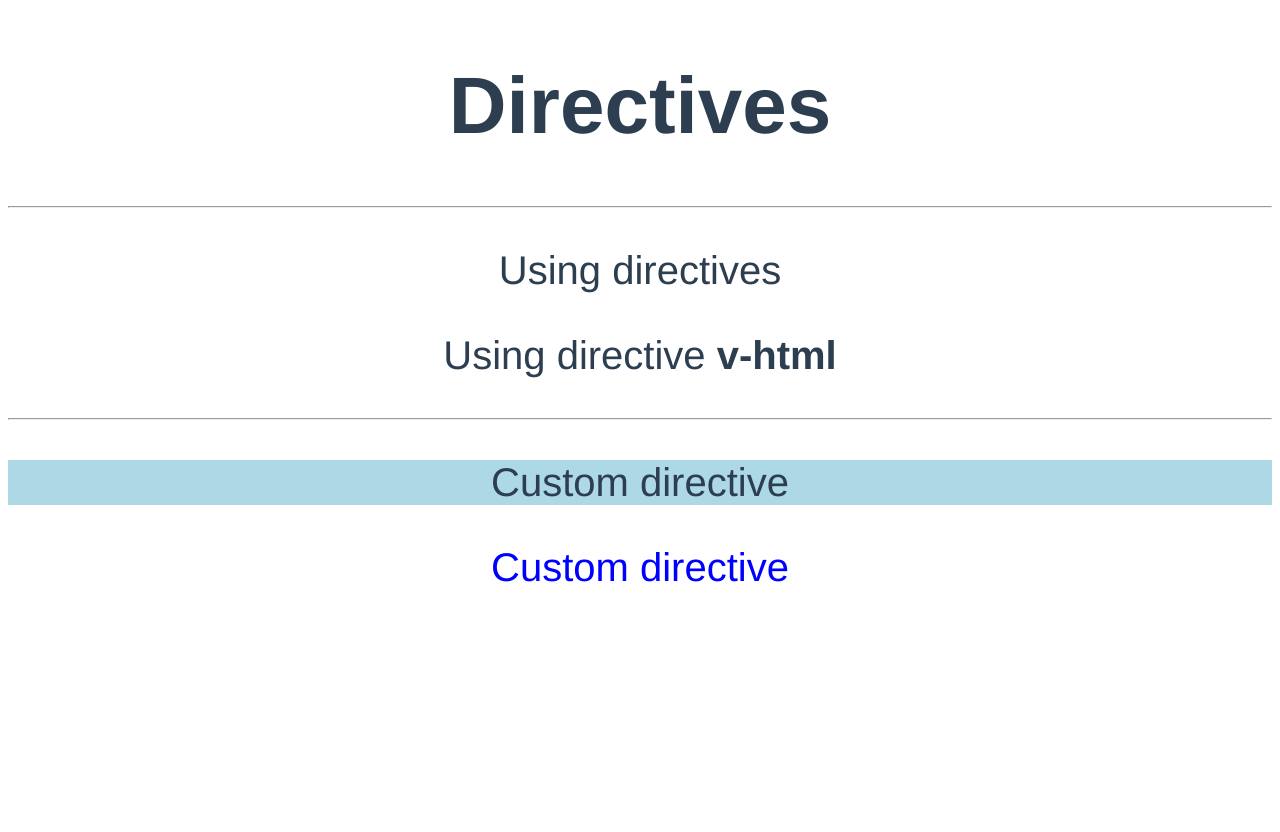
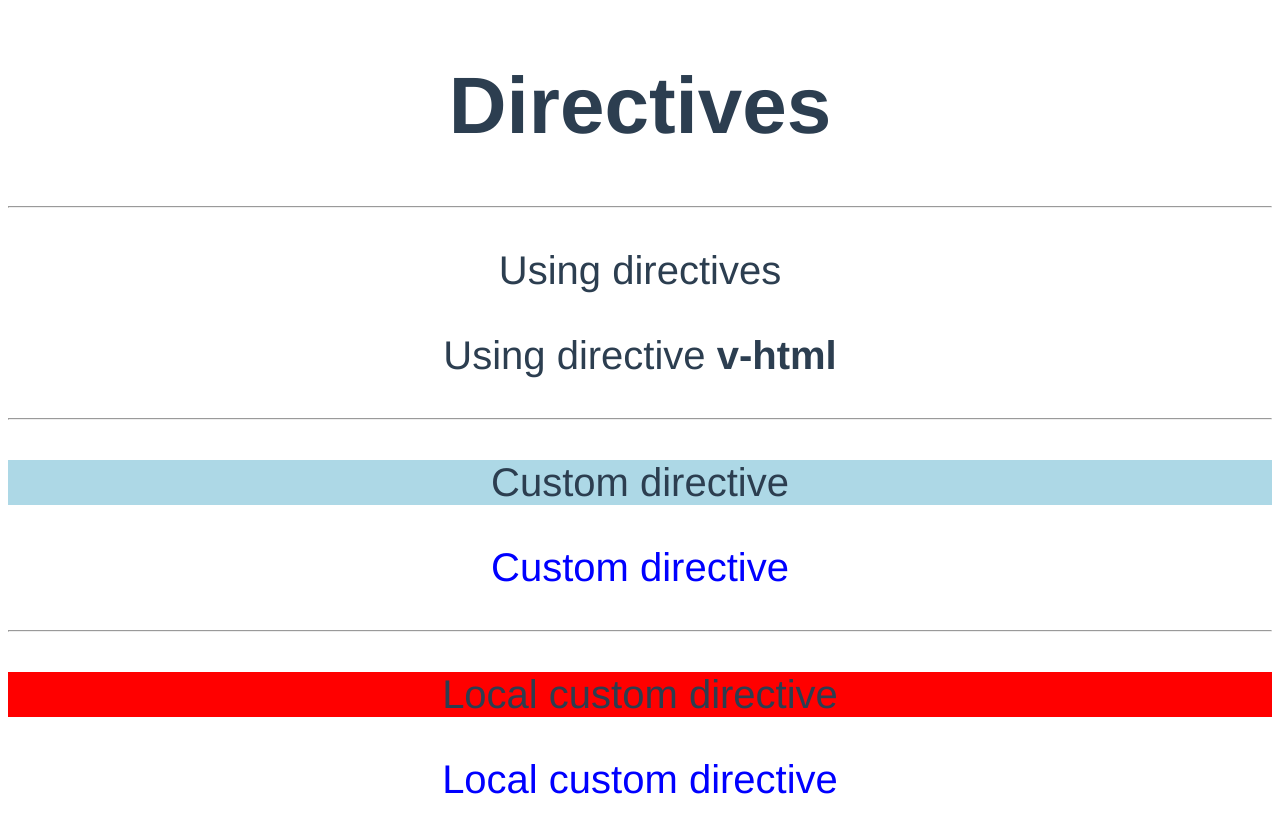
Before and after one commit to pedrosales/VueJS, a Vue app in the folder directives/directives-exercises/: page / in a window 1280 px wide. Shown: the top 832 px of the page. Before the commit the page ends 800 px from the top, so only its background shows below. Built offline with nearby package versions, Linux system fonts and the light colour scheme.

Commit message:
local custom directive

```diff
--- a/directives/directives-exercises/src/App.vue
+++ b/directives/directives-exercises/src/App.vue
@@ -7,7 +7,9 @@
     <hr />
     <p v-spotlight:background.delay="'lightblue'">Custom directive</p>
     <p v-spotlight.delay="color">Custom directive</p>
-
+    <hr />
+    <p v-localspotlight:background.delay="'red'">Local custom directive</p>
+    <p v-localspotlight.delay="color">Local custom directive</p>
     <!-- <p v-test:args.modifier1.modifier2.modifier3="value"></p> -->
   </div>
 </template>
@@ -15,6 +17,24 @@
 <script>
 export default {
   name: "App",
+  directives: {
+    localspotlight: {
+      bind(el, binding) {
+        // el.style.backgroundColor = "lightgreen"
+        let delay = 0;
+
+        if (binding.modifiers["delay"]) delay = 3000;
+
+        setTimeout(() => {
+          if (binding.arg === "background") {
+            el.style.backgroundColor = binding.value;
+          } else {
+            el.style.color = binding.value;
+          }
+        }, delay);
+      },
+    },
+  },
   data() {
     return {
       color: "blue",
```
